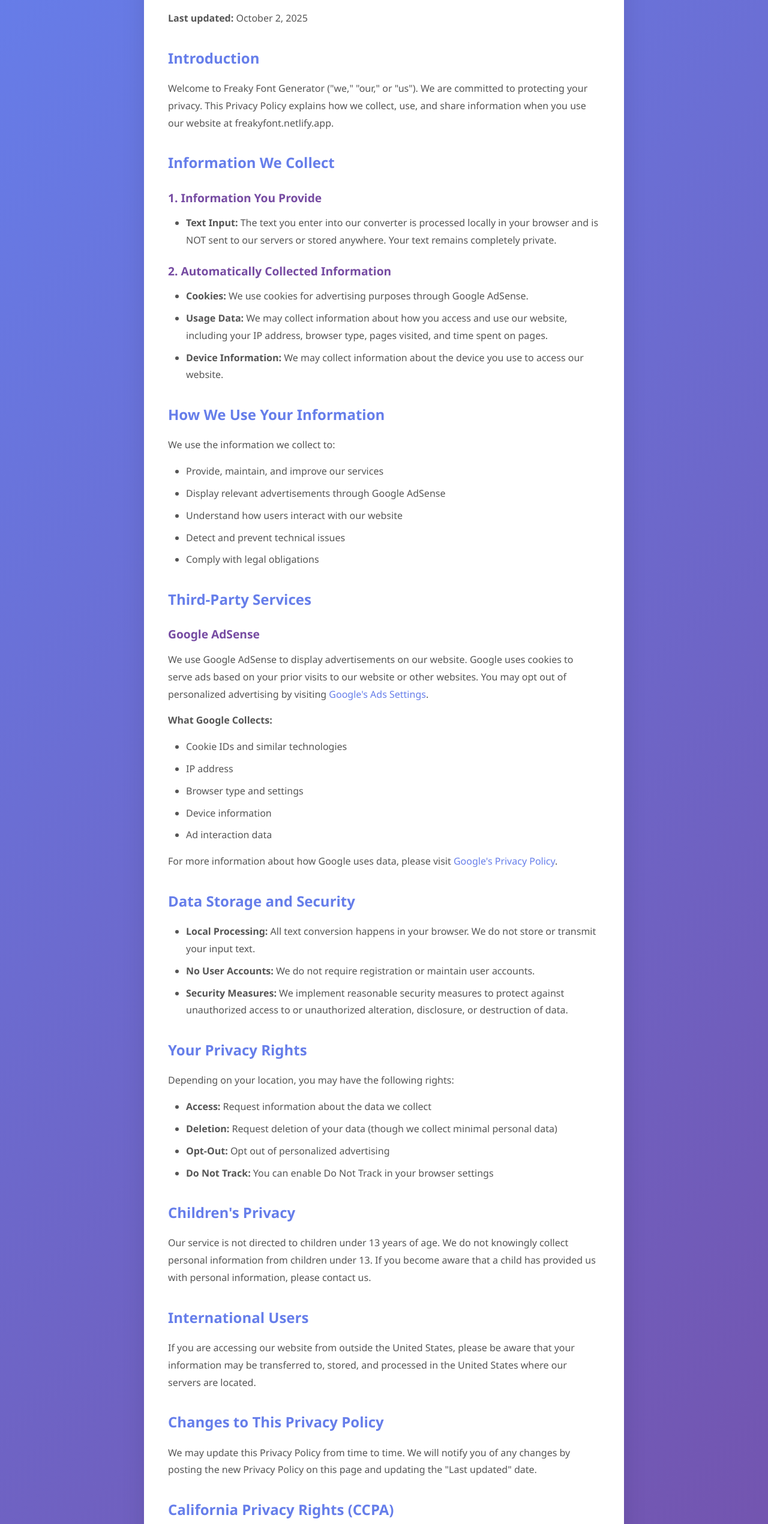
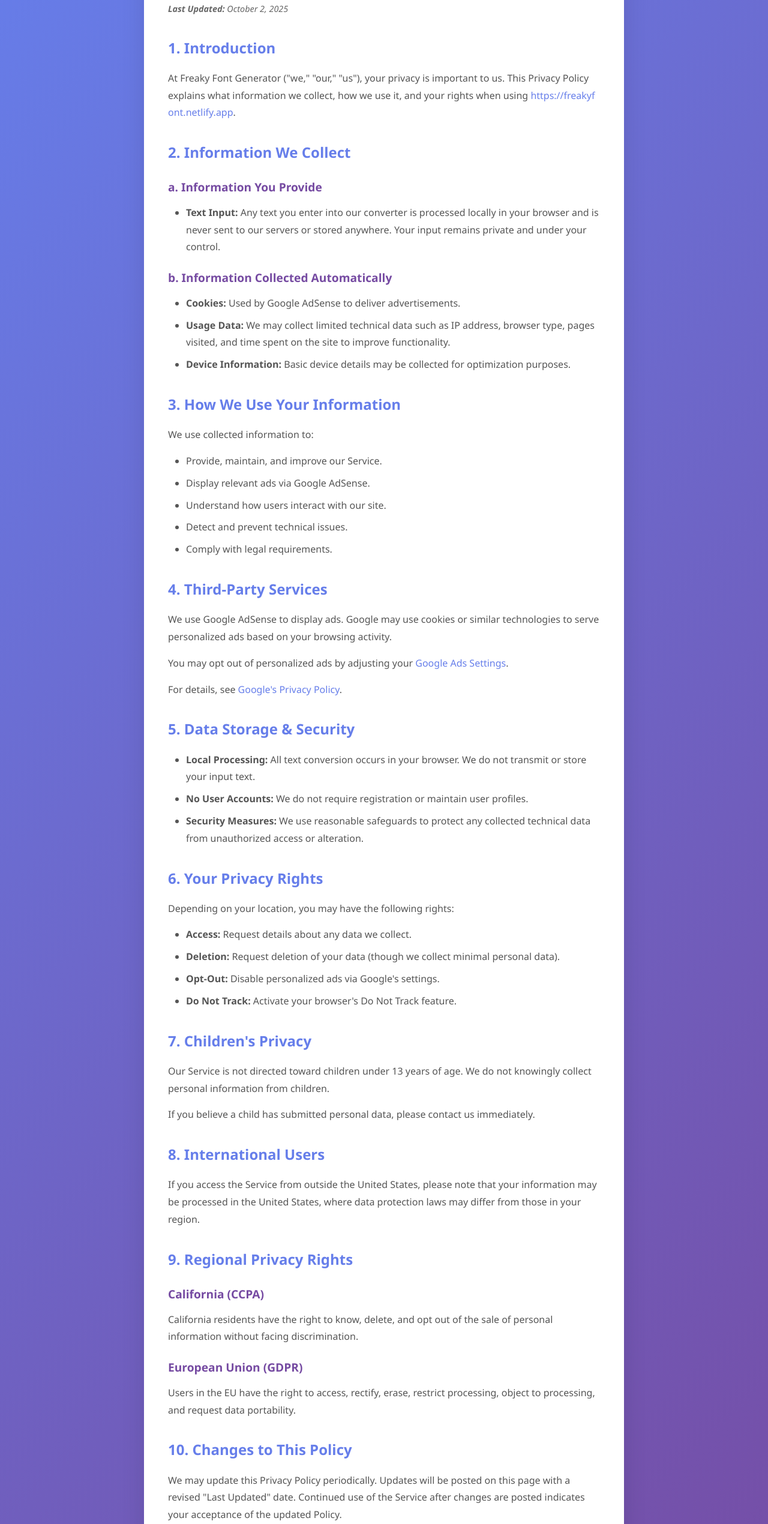
Before and after one commit to CNNMN01/freaky-font-generator, a plain HTML site: page privacy.html in a window 1280 px wide. Shown: the part 146-2686 px from the top of the page at 60% size. Drawn offline with Linux system fonts and the light colour scheme.

Commit message:
Update privacy.html

```diff
--- a/privacy.html
+++ b/privacy.html
@@ -5,148 +5,194 @@
     <meta name="viewport" content="width=device-width, initial-scale=1.0">
     <title>Privacy Policy - Freaky Font Generator</title>
     <meta name="robots" content="index, follow">
-    <link rel="stylesheet" href="styles.css">
 
     <!-- Google AdSense -->
     <script async src="https://pagead2.googlesyndication.com/pagead/js/adsbygoogle.js?client=ca-pub-3532651292271019"
          crossorigin="anonymous"></script>
 
+    <link rel="stylesheet" href="styles.css">
+
     <style>
+        body {
+            font-family: 'Segoe UI', Tahoma, Geneva, Verdana, sans-serif;
+            background: linear-gradient(135deg, #667eea 0%, #764ba2 100%);
+            min-height: 100vh;
+            display: flex;
+            align-items: center;
+            justify-content: center;
+            padding: 20px;
+        }
+
         .policy-container {
+            background: white;
+            color: #333;
             max-width: 800px;
             line-height: 1.8;
+            padding: 40px;
+            border-radius: 20px;
+            box-shadow: 0 20px 40px rgba(0,0,0,0.1);
+            margin: 20px auto;
         }
+
+        .policy-container h1 {
+            color: #667eea;
+            font-size: 2rem;
+            margin-bottom: 10px;
+        }
+
+        .policy-container .last-updated {
+            color: #666;
+            font-size: 0.9rem;
+            margin-bottom: 30px;
+            font-style: italic;
+        }
+
         .policy-container h2 {
             color: #667eea;
             margin-top: 30px;
             margin-bottom: 15px;
             font-size: 1.5em;
         }
+
         .policy-container h3 {
             color: #764ba2;
             margin-top: 20px;
             margin-bottom: 10px;
             font-size: 1.2em;
         }
-        .policy-container p, .policy-container ul {
+
+        .policy-container p,
+        .policy-container ul {
             margin-bottom: 15px;
             color: #555;
         }
+
         .policy-container ul {
             padding-left: 30px;
         }
+
         .policy-container li {
             margin-bottom: 8px;
         }
+
+        .policy-container a {
+            color: #667eea;
+            text-decoration: none;
+            word-break: break-all;
+        }
+
+        .policy-container a:hover {
+            color: #764ba2;
+            text-decoration: underline;
+        }
+
         .back-link {
             display: inline-block;
             margin-top: 30px;
-            color: #667eea;
+            padding: 12px 24px;
+            background: #667eea;
+            color: white;
             text-decoration: none;
             font-weight: 600;
+            font-size: 1rem;
+            border-radius: 8px;
+            transition: all 0.3s ease;
         }
+
         .back-link:hover {
-            color: #764ba2;
+            background: #764ba2;
+            transform: translateY(-2px);
+            box-shadow: 0 5px 15px rgba(0,0,0,0.2);
+        }
+
+        @media (max-width: 768px) {
+            .policy-container {
+                padding: 25px;
+            }
+
+            .policy-container h1 {
+                font-size: 1.75rem;
+            }
+
+            .policy-container h2 {
+                font-size: 1.3em;
+            }
         }
     </style>
 </head>
 <body>
-    <div class="container policy-container">
+    <div class="policy-container">
         <h1>Privacy Policy</h1>
-        <p><strong>Last updated:</strong> October 2, 2025</p>
+        <p class="last-updated"><strong>Last Updated:</strong> October 2, 2025</p>
 
-        <h2>Introduction</h2>
-        <p>Welcome to Freaky Font Generator ("we," "our," or "us"). We are committed to protecting your privacy. This Privacy Policy explains how we collect, use, and share information when you use our website at freakyfont.netlify.app.</p>
+        <h2>1. Introduction</h2>
+        <p>At Freaky Font Generator ("we," "our," "us"), your privacy is important to us. This Privacy Policy explains what information we collect, how we use it, and your rights when using <a href="https://freakyfont.netlify.app">https://freakyfont.netlify.app</a>.</p>
 
-        <h2>Information We Collect</h2>
+        <h2>2. Information We Collect</h2>
 
-        <h3>1. Information You Provide</h3>
+        <h3>a. Information You Provide</h3>
         <ul>
-            <li><strong>Text Input:</strong> The text you enter into our converter is processed locally in your browser and is NOT sent to our servers or stored anywhere. Your text remains completely private.</li>
+            <li><strong>Text Input:</strong> Any text you enter into our converter is processed locally in your browser and is never sent to our servers or stored anywhere. Your input remains private and under your control.</li>
         </ul>
 
-        <h3>2. Automatically Collected Information</h3>
+        <h3>b. Information Collected Automatically</h3>
         <ul>
-            <li><strong>Cookies:</strong> We use cookies for advertising purposes through Google AdSense.</li>
-            <li><strong>Usage Data:</strong> We may collect information about how you access and use our website, including your IP address, browser type, pages visited, and time spent on pages.</li>
-            <li><strong>Device Information:</strong> We may collect information about the device you use to access our website.</li>
+            <li><strong>Cookies:</strong> Used by Google AdSense to deliver advertisements.</li>
+            <li><strong>Usage Data:</strong> We may collect limited technical data such as IP address, browser type, pages visited, and time spent on the site to improve functionality.</li>
+            <li><strong>Device Information:</strong> Basic device details may be collected for optimization purposes.</li>
         </ul>
 
-        <h2>How We Use Your Information</h2>
-        <p>We use the information we collect to:</p>
+        <h2>3. How We Use Your Information</h2>
+        <p>We use collected information to:</p>
         <ul>
-            <li>Provide, maintain, and improve our services</li>
-            <li>Display relevant advertisements through Google AdSense</li>
-            <li>Understand how users interact with our website</li>
-            <li>Detect and prevent technical issues</li>
-            <li>Comply with legal obligations</li>
+            <li>Provide, maintain, and improve our Service.</li>
+            <li>Display relevant ads via Google AdSense.</li>
+            <li>Understand how users interact with our site.</li>
+            <li>Detect and prevent technical issues.</li>
+            <li>Comply with legal requirements.</li>
         </ul>
 
-        <h2>Third-Party Services</h2>
+        <h2>4. Third-Party Services</h2>
+        <p>We use Google AdSense to display ads. Google may use cookies or similar technologies to serve personalized ads based on your browsing activity.</p>
+        <p>You may opt out of personalized ads by adjusting your <a href="https://www.google.com/settings/ads" target="_blank" rel="noopener">Google Ads Settings</a>.</p>
+        <p>For details, see <a href="https://policies.google.com/technologies/partner-sites" target="_blank" rel="noopener">Google's Privacy Policy</a>.</p>
 
-        <h3>Google AdSense</h3>
-        <p>We use Google AdSense to display advertisements on our website. Google uses cookies to serve ads based on your prior visits to our website or other websites. You may opt out of personalized advertising by visiting <a href="https://www.google.com/settings/ads" target="_blank" rel="noopener">Google's Ads Settings</a>.</p>
-
-        <p><strong>What Google Collects:</strong></p>
+        <h2>5. Data Storage & Security</h2>
         <ul>
-            <li>Cookie IDs and similar technologies</li>
-            <li>IP address</li>
-            <li>Browser type and settings</li>
-            <li>Device information</li>
-            <li>Ad interaction data</li>
+            <li><strong>Local Processing:</strong> All text conversion occurs in your browser. We do not transmit or store your input text.</li>
+            <li><strong>No User Accounts:</strong> We do not require registration or maintain user profiles.</li>
+            <li><strong>Security Measures:</strong> We use reasonable safeguards to protect any collected technical data from unauthorized access or alteration.</li>
         </ul>
 
-        <p>For more information about how Google uses data, please visit <a href="https://policies.google.com/technologies/partner-sites" target="_blank" rel="noopener">Google's Privacy Policy</a>.</p>
-
-        <h2>Data Storage and Security</h2>
+        <h2>6. Your Privacy Rights</h2>
+        <p>Depending on your location, you may have the following rights:</p>
         <ul>
-            <li><strong>Local Processing:</strong> All text conversion happens in your browser. We do not store or transmit your input text.</li>
-            <li><strong>No User Accounts:</strong> We do not require registration or maintain user accounts.</li>
-            <li><strong>Security Measures:</strong> We implement reasonable security measures to protect against unauthorized access to or unauthorized alteration, disclosure, or destruction of data.</li>
+            <li><strong>Access:</strong> Request details about any data we collect.</li>
+            <li><strong>Deletion:</strong> Request deletion of your data (though we collect minimal personal data).</li>
+            <li><strong>Opt-Out:</strong> Disable personalized ads via Google's settings.</li>
+            <li><strong>Do Not Track:</strong> Activate your browser's Do Not Track feature.</li>
         </ul>
 
-        <h2>Your Privacy Rights</h2>
-        <p>Depending on your location, you may have the following rights:</p>
-        <ul>
-            <li><strong>Access:</strong> Request information about the data we collect</li>
-            <li><strong>Deletion:</strong> Request deletion of your data (though we collect minimal personal data)</li>
-            <li><strong>Opt-Out:</strong> Opt out of personalized advertising</li>
-            <li><strong>Do Not Track:</strong> You can enable Do Not Track in your browser settings</li>
-        </ul>
+        <h2>7. Children's Privacy</h2>
+        <p>Our Service is not directed toward children under 13 years of age. We do not knowingly collect personal information from children.</p>
+        <p>If you believe a child has submitted personal data, please contact us immediately.</p>
 
-        <h2>Children's Privacy</h2>
-        <p>Our service is not directed to children under 13 years of age. We do not knowingly collect personal information from children under 13. If you become aware that a child has provided us with personal information, please contact us.</p>
+        <h2>8. International Users</h2>
+        <p>If you access the Service from outside the United States, please note that your information may be processed in the United States, where data protection laws may differ from those in your region.</p>
 
-        <h2>International Users</h2>
-        <p>If you are accessing our website from outside the United States, please be aware that your information may be transferred to, stored, and processed in the United States where our servers are located.</p>
+        <h2>9. Regional Privacy Rights</h2>
 
-        <h2>Changes to This Privacy Policy</h2>
-        <p>We may update this Privacy Policy from time to time. We will notify you of any changes by posting the new Privacy Policy on this page and updating the "Last updated" date.</p>
+        <h3>California (CCPA)</h3>
+        <p>California residents have the right to know, delete, and opt out of the sale of personal information without facing discrimination.</p>
 
-        <h2>California Privacy Rights (CCPA)</h2>
-        <p>If you are a California resident, you have specific rights regarding your personal information:</p>
-        <ul>
-            <li>Right to know what personal information is collected</li>
-            <li>Right to know if personal information is sold or disclosed</li>
-            <li>Right to opt-out of the sale of personal information</li>
-            <li>Right to deletion of personal information</li>
-            <li>Right to non-discrimination for exercising CCPA rights</li>
-        </ul>
+        <h3>European Union (GDPR)</h3>
+        <p>Users in the EU have the right to access, rectify, erase, restrict processing, object to processing, and request data portability.</p>
 
-        <h2>European Users (GDPR)</h2>
-        <p>If you are in the European Economic Area, you have rights under the General Data Protection Regulation (GDPR):</p>
-        <ul>
-            <li>Right to access your personal data</li>
-            <li>Right to rectification of inaccurate data</li>
-            <li>Right to erasure ("right to be forgotten")</li>
-            <li>Right to restrict processing</li>
-            <li>Right to data portability</li>
-            <li>Right to object to processing</li>
-        </ul>
+        <h2>10. Changes to This Policy</h2>
+        <p>We may update this Privacy Policy periodically. Updates will be posted on this page with a revised "Last Updated" date. Continued use of the Service after changes are posted indicates your acceptance of the updated Policy.</p>
 
-        <h2>Contact Us</h2>
-        <p>If you have any questions about this Privacy Policy, please contact us through our GitHub repository or by visiting our website.</p>
-
+        <h2>11. Contact Us</h2>
+        <p>For questions or concerns about this Privacy Policy, contact us via our website or GitHub repository:</p>
         <p><strong>Website:</strong> <a href="https://freakyfont.netlify.app">https://freakyfont.netlify.app</a></p>
 
         <a href="index.html" class="back-link">← Back to Font Generator</a>
```
